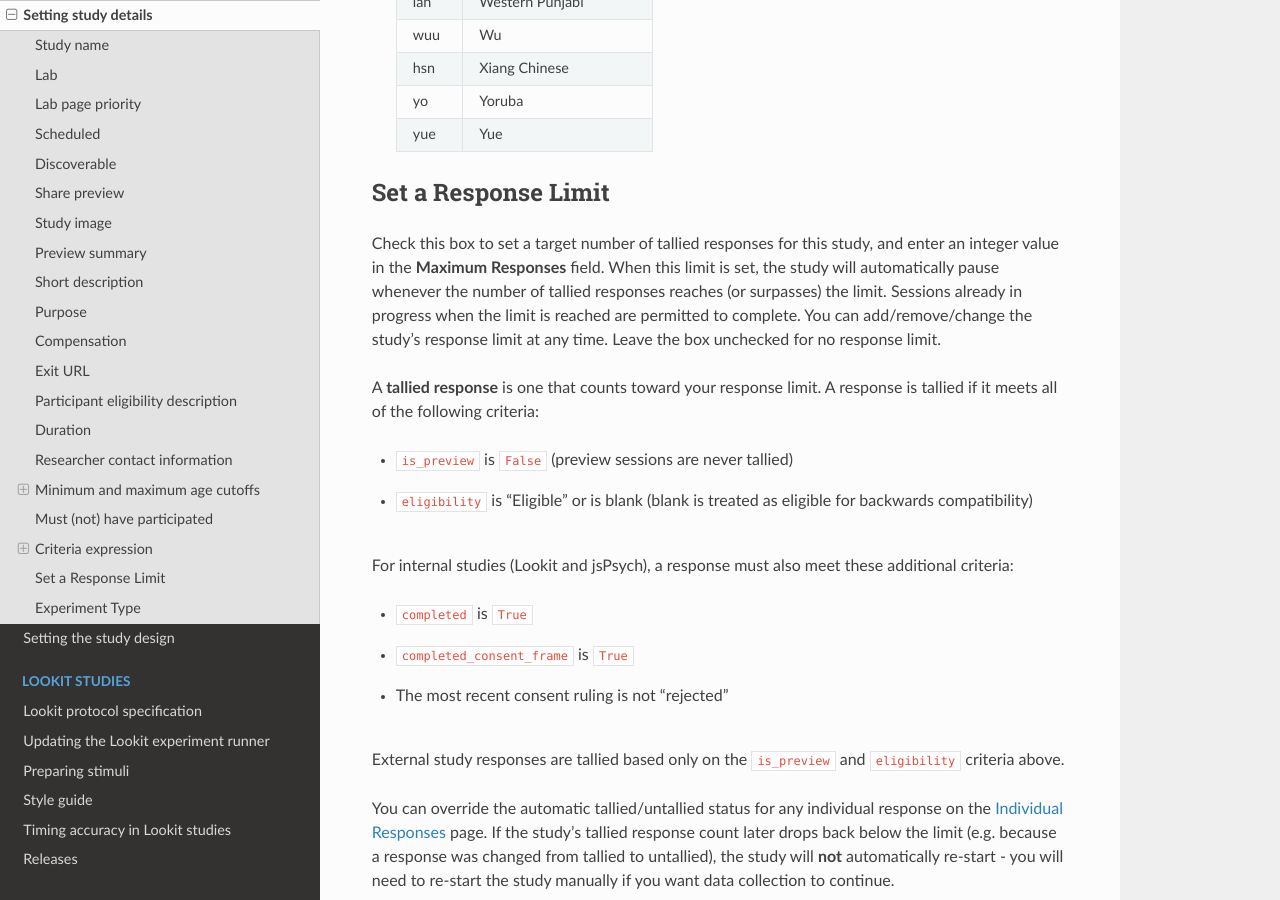
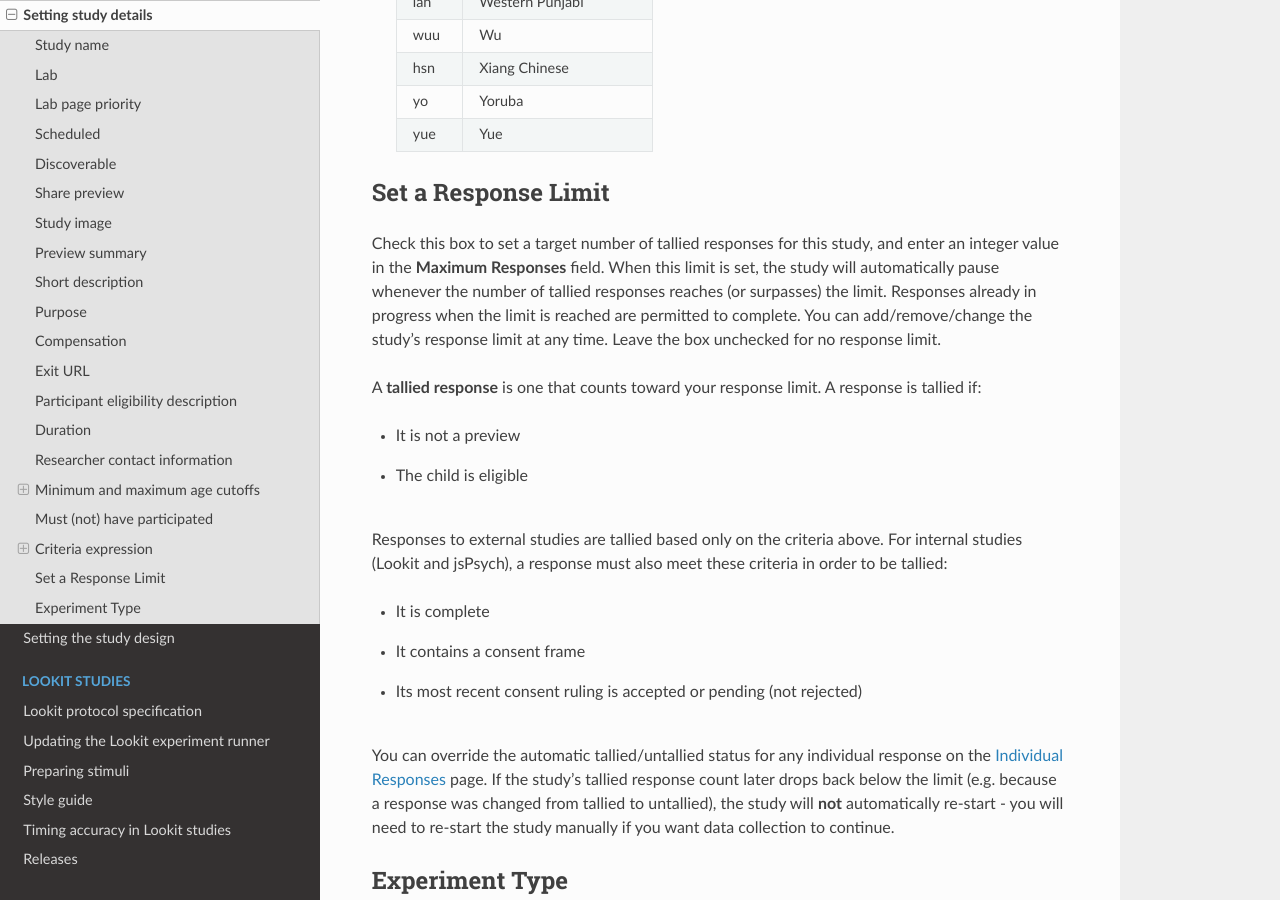
Before and after one commit to lookit/lookit-docs, a Sphinx documentation site: the page built from docs/source/researchers-set-study-fields.rst, in a window 1280 px wide and 900 px high, scrolled down 12429 px. Built offline with Sphinx 7.4.7 and the Read the Docs theme 3.1.0, drawn with Linux system fonts in a browser that asks for light colours.

Commit message:
update wording and style for response limit section

```diff
--- a/docs/source/researchers-set-study-fields.rst
+++ b/docs/source/researchers-set-study-fields.rst
@@ -418,20 +418,22 @@ Language codes
 Set a Response Limit
 =============================
 
-Check this box to set a target number of tallied responses for this study, and enter an integer value in the **Maximum Responses** field. When this limit is set, the study will automatically pause whenever the number of tallied responses reaches (or surpasses) the limit. Sessions already in progress when the limit is reached are permitted to complete. You can add/remove/change the study's response limit at any time. Leave the box unchecked for no response limit.
+Check this box to set a target number of tallied responses for this study, and enter an integer value in the **Maximum Responses** field. When this limit is set, the study will automatically pause whenever the number of tallied responses reaches (or surpasses) the limit. Responses already in progress when the limit is reached are permitted to complete. You can add/remove/change the study's response limit at any time. Leave the box unchecked for no response limit.
 
-A **tallied response** is one that counts toward your response limit. A response is tallied if it meets all of the following criteria:
+A **tallied response** is one that counts toward your response limit. A response is tallied if:
 
-- ``is_preview`` is ``False`` (preview sessions are never tallied)
-- ``eligibility`` is "Eligible" or is blank (blank is treated as eligible for backwards compatibility)
+.. rst-class:: tallied-criteria-list
 
-For internal studies (Lookit and jsPsych), a response must also meet these additional criteria:
+- It is not a preview
+- The child is eligible
 
-- ``completed`` is ``True``
-- ``completed_consent_frame`` is ``True``
-- The most recent consent ruling is not "rejected"
+Responses to external studies are tallied based only on the criteria above. For internal studies (Lookit and jsPsych), a response must also meet these criteria in order to be tallied:
 
-External study responses are tallied based only on the ``is_preview`` and ``eligibility`` criteria above.
+.. rst-class:: tallied-criteria-list
+
+- It is complete
+- It contains a consent frame
+- Its most recent consent ruling is accepted or pending (not rejected)
 
 You can override the automatic tallied/untallied status for any individual response on the :ref:`Individual Responses <individual_responses>` page. If the study's tallied response count later drops back below the limit (e.g. because a response was changed from tallied to untallied), the study will **not** automatically re-start - you will need to re-start the study manually if you want data collection to continue.
 
```
